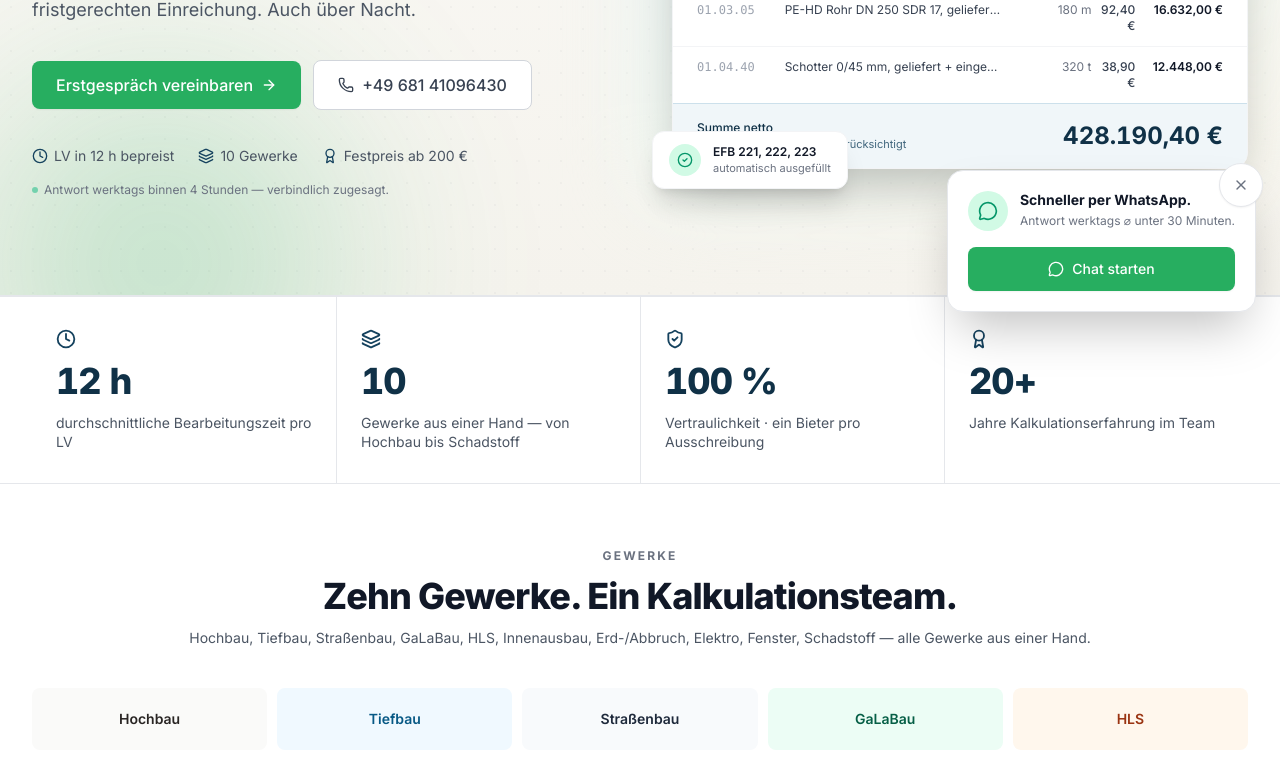
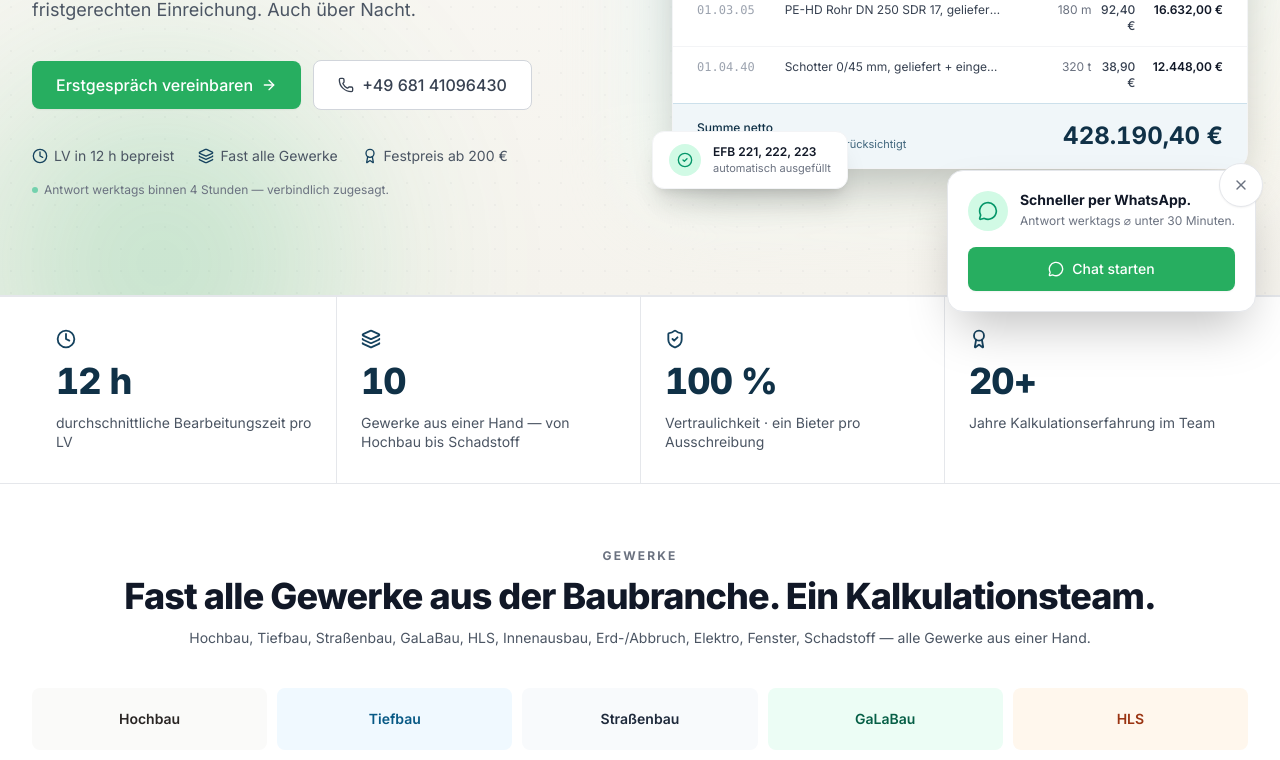
Before and after one commit to manigolchin/kalkuweb, a React (Vite) app: page / in a window 1280 px wide. Shown: the part 464-1224 px from the top of the page. Built offline with nearby package versions, Linux system fonts and the light colour scheme; no server answers.

Commit message:
feat(landing): Gewerke-Claim von 'zehn Gewerke' auf 'fast alle Gewerke aus der Baubranche' geändert

```diff
--- a/src/pages/Home.tsx
+++ b/src/pages/Home.tsx
@@ -43,7 +43,7 @@ const TRADE_TILE_CLASSES: Record<string, string> = {
 
 const TITLE = 'KALKU Baukalkulationen — Wir kalkulieren Ihre Ausschreibung. Sie unterschreiben.';
 const DESCRIPTION =
-  'Outsourced Baukalkulation für GU und Bauunternehmen. Spezialisiert auf öffentliche Ausschreibungen (VOB/A, VgV) in 10 Gewerken. LV in 12 h bepreist. Festpreis ab 200 €. Saarbrücken.';
+  'Outsourced Baukalkulation für GU und Bauunternehmen. Spezialisiert auf öffentliche Ausschreibungen (VOB/A, VgV) in fast allen Gewerken. LV in 12 h bepreist. Festpreis ab 200 €. Saarbrücken.';
 
 export default function Home() {
   return (
@@ -100,7 +100,7 @@ export default function Home() {
                   <Clock className="w-4 h-4 text-primary-600" /> LV in 12 h bepreist
                 </span>
                 <span className="inline-flex items-center gap-1.5">
-                  <Layers3 className="w-4 h-4 text-primary-600" /> 10 Gewerke
+                  <Layers3 className="w-4 h-4 text-primary-600" /> Fast alle Gewerke
                 </span>
                 <span className="inline-flex items-center gap-1.5">
                   <Award className="w-4 h-4 text-primary-600" /> Festpreis ab 200 €
@@ -128,7 +128,7 @@ export default function Home() {
                 Gewerke
               </p>
               <h2 className="text-3xl sm:text-4xl font-extrabold tracking-tight text-gray-900">
-                Zehn Gewerke. Ein Kalkulationsteam.
+                Fast alle Gewerke aus der Baubranche. Ein Kalkulationsteam.
               </h2>
               <p className="mt-3 text-sm text-gray-600">
                 Hochbau, Tiefbau, Straßenbau, GaLaBau, HLS, Innenausbau, Erd-/Abbruch, Elektro, Fenster, Schadstoff — alle Gewerke aus einer Hand.
```
